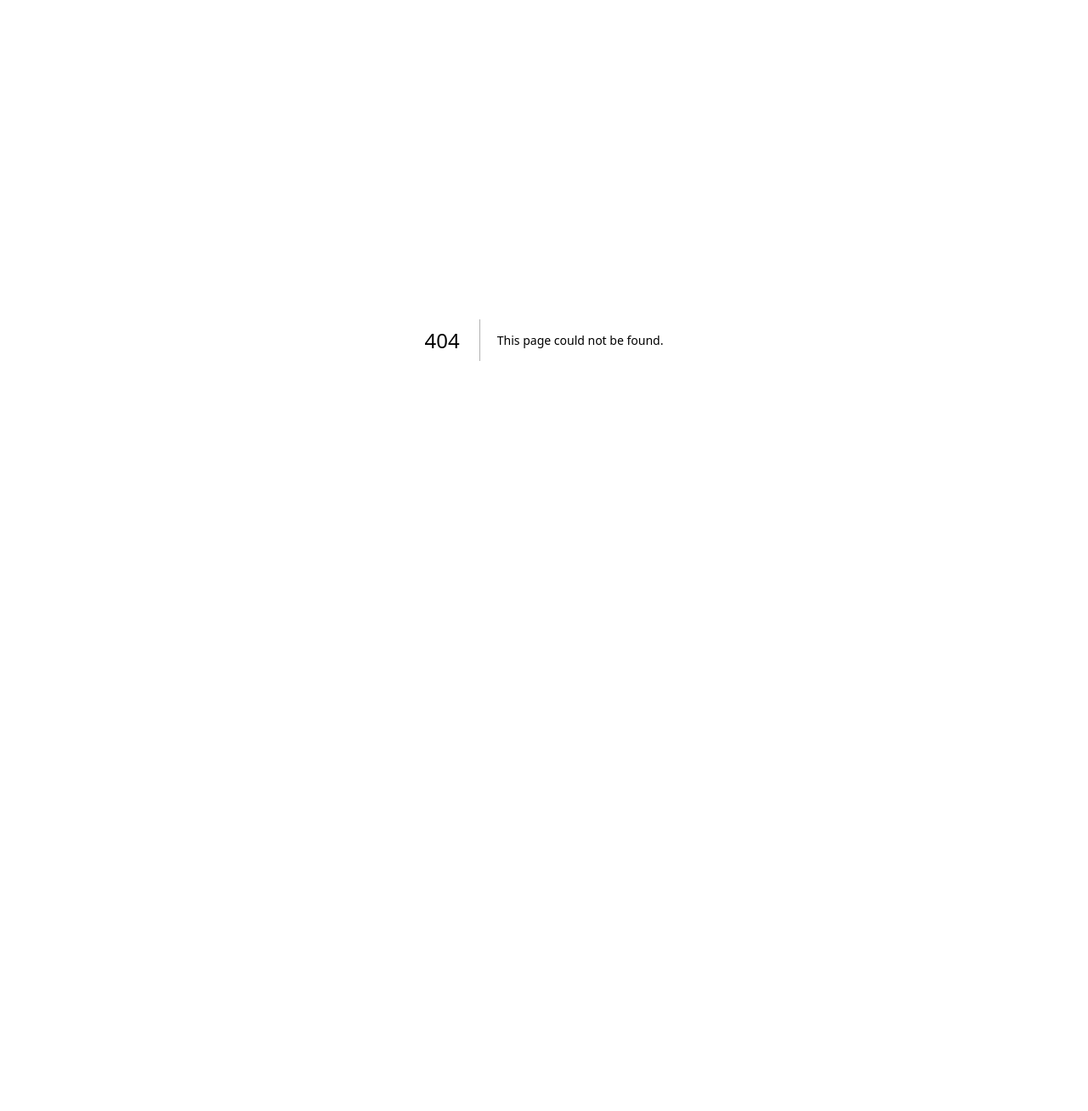
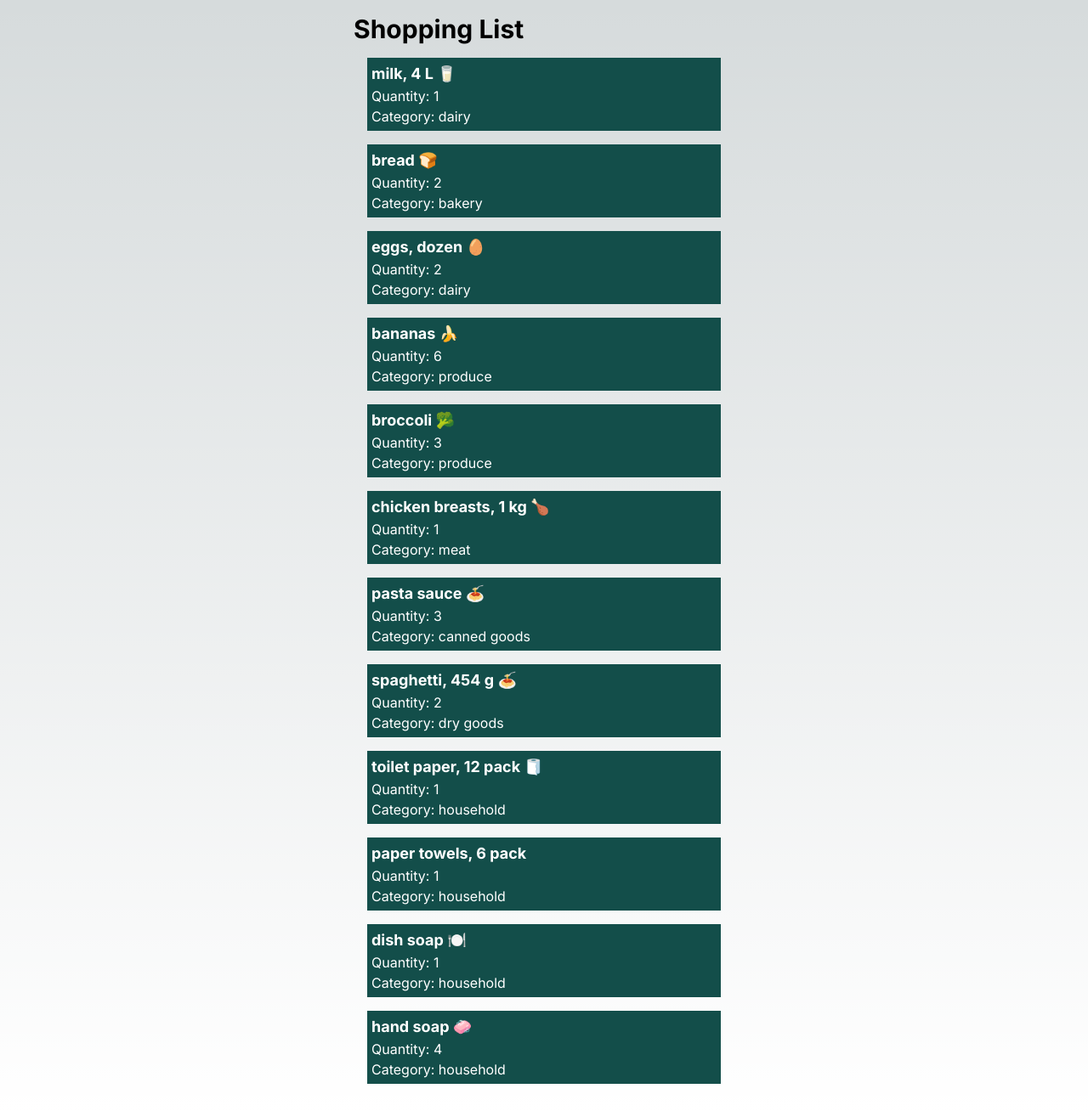
Before and after one commit to JaydenL-YVR/cprg306-assignments, a Next.js app: page /week-3 in a window 1280 px wide. Before the commit this address had no page. Shown: the whole page at 85% size. Before the commit the page ends 800 px from the top, so only its background shows below. Built offline with nearby package versions, Linux system fonts and the light colour scheme.

Commit message:
Final Commit

```diff
--- a/app/page.js
+++ b/app/page.js
@@ -10,6 +10,9 @@ const HomePage = () => {
         <Link href="/week-2">
           <div className="text-blue-500 hover:underline ml-2">Week 2</div>
         </Link>
+        <Link href="/week-3">
+          <div className="text-blue-500 hover:underline ml-2">Week 3</div>
+        </Link>
       </div>
     </main>
   );
--- /dev/null
+++ b/app/week-3/item-list.js
@@ -0,0 +1,86 @@
+import React from 'react';
+import Item from './item';
+
+const ItemList = () =>
+{
+  const items =
+  [
+    {
+      name: "milk, 4 L 🥛",
+      quantity: 1,
+      category: "dairy",
+    },
+    {
+      name: "bread 🍞",
+      quantity: 2,
+      category: "bakery",
+    },
+    {
+      name: "eggs, dozen 🥚",
+      quantity: 2,
+      category: "dairy",
+    },
+    {
+      name: "bananas 🍌",
+      quantity: 6,
+      category: "produce",
+    },
+    {
+      name: "broccoli 🥦",
+      quantity: 3,
+      category: "produce",
+    },
+    {
+      name: "chicken breasts, 1 kg 🍗",
+      quantity: 1,
+      category: "meat",
+    },
+    {
+      name: "pasta sauce 🍝",
+      quantity: 3,
+      category: "canned goods",
+    },
+    {
+      name: "spaghetti, 454 g 🍝",
+      quantity: 2,
+      category: "dry goods",
+    },
+    {
+      name: "toilet paper, 12 pack 🧻",
+      quantity: 1,
+      category: "household",
+    },
+    {
+      name: "paper towels, 6 pack",
+      quantity: 1,
+      category: "household",
+    },
+    {
+      name: "dish soap 🍽️",
+      quantity: 1,
+      category: "household",
+    },
+    {
+      name: "hand soap 🧼",
+      quantity: 4,
+      category: "household",
+    },
+  ];
+
+  return (
+    <div className="max-w-md mx-auto p-4">
+      <ul>
+        {items.map((item, index) => (
+          <Item
+            key={index}
+            name={item.name}
+            quantity={item.quantity}
+            category={item.category}
+          />
+        ))}
+      </ul>
+    </div>
+  );
+};
+
+export default ItemList;
--- /dev/null
+++ b/app/week-3/item.js
@@ -0,0 +1,13 @@
+import React from 'react';
+
+const Item = ({ name, quantity, category }) => {
+  return (
+    <li className="border p-1 border-teal-900 mb-4 bg-teal-900 text-white">
+      <p className="text-lg font-bold">{name}</p>
+      <p>Quantity: {quantity}</p>
+      <p>Category: {category}</p>
+    </li>
+  );
+};
+
+export default Item;
--- /dev/null
+++ b/app/week-3/page.js
@@ -0,0 +1,14 @@
+import React from 'react';
+import ItemList from './item-list';
+
+const Page = () =>
+{
+  return (
+    <main className="mt-4">
+      <h1 className="text-3xl font-bold max-w-md mx-auto">Shopping List</h1>
+      <ItemList />
+    </main>
+  );
+};
+
+export default Page;
```
